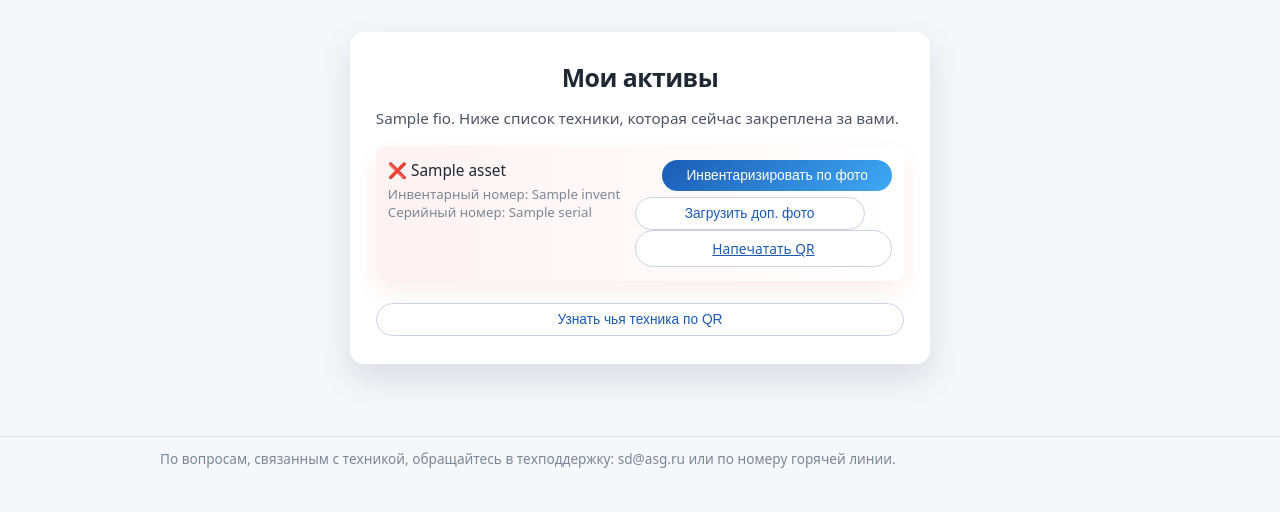
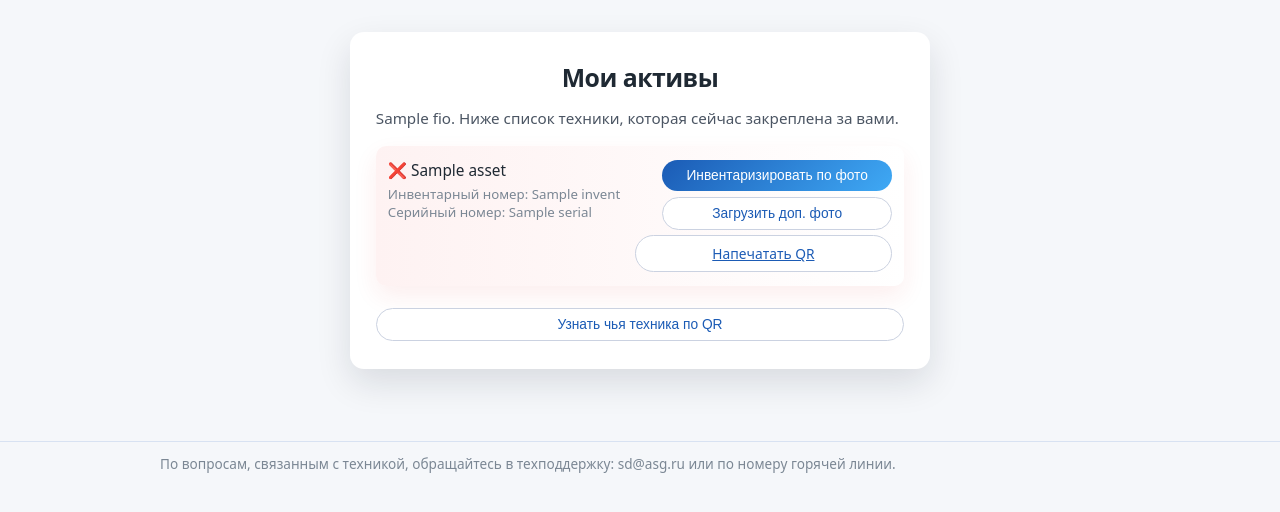
Before and after one commit to blackkapa/tg_scan, a FastAPI app: template front_site/templates/assets.html in a window 1280 px wide. Shown: the part 52-564 px from the top of the page. Run offline with FastAPI, Linux system fonts and the light colour scheme; the template is opened without the code that fills it: most values are stand-ins (such as "Sample title", 1, 10 or a date in 2020).

Commit message:
Tighten vertical stacking for asset action buttons
Made-with: Cursor

```diff
--- a/front_site/static/style.css
+++ b/front_site/static/style.css
@@ -256,6 +256,13 @@ html, body {
     margin: 0;
 }
 
+.assets-list__secondary-actions {
+    display: flex;
+    flex-direction: column;
+    align-items: flex-end;
+    gap: 0.3rem;
+}
+
 .assets-list__link-button {
     border: 1.5px solid #cbd2e1;
     border-radius: 999px;
```
